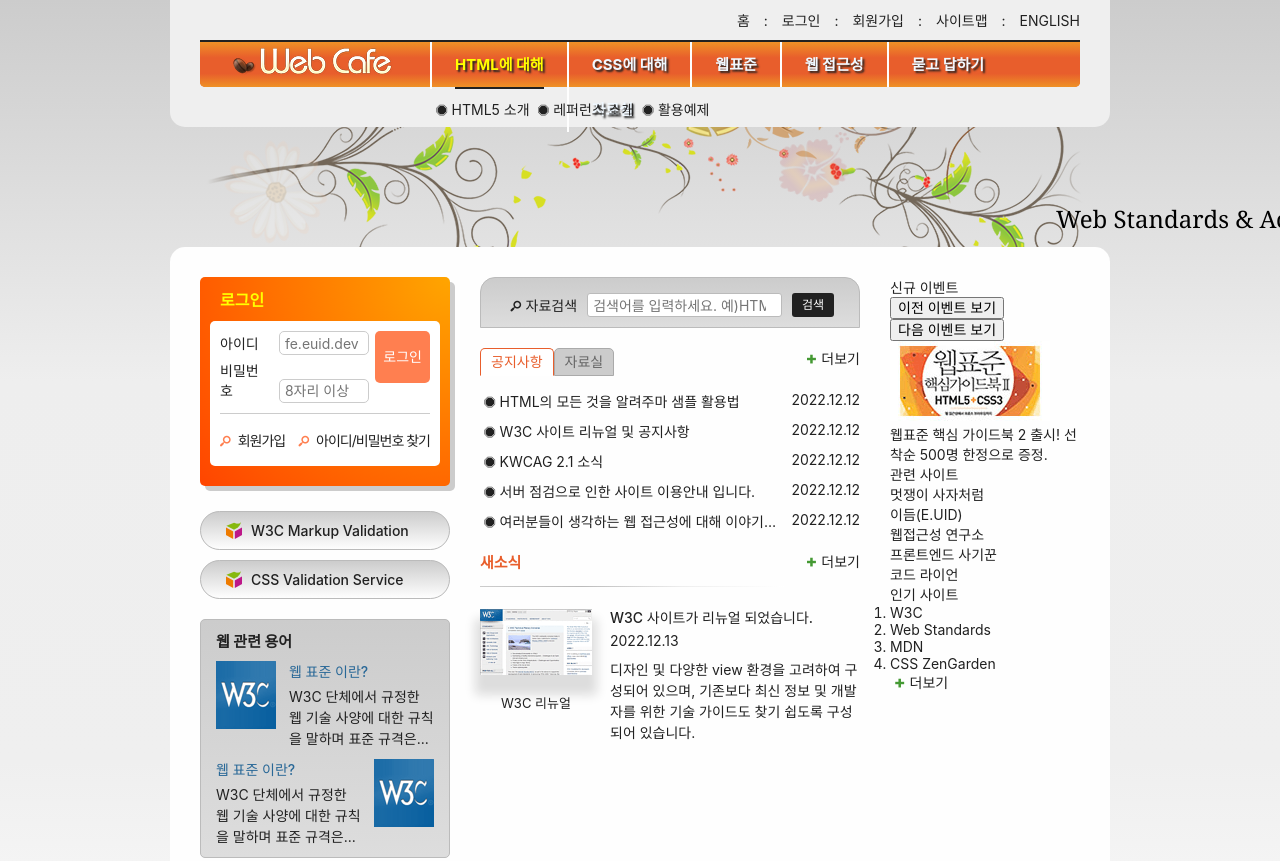
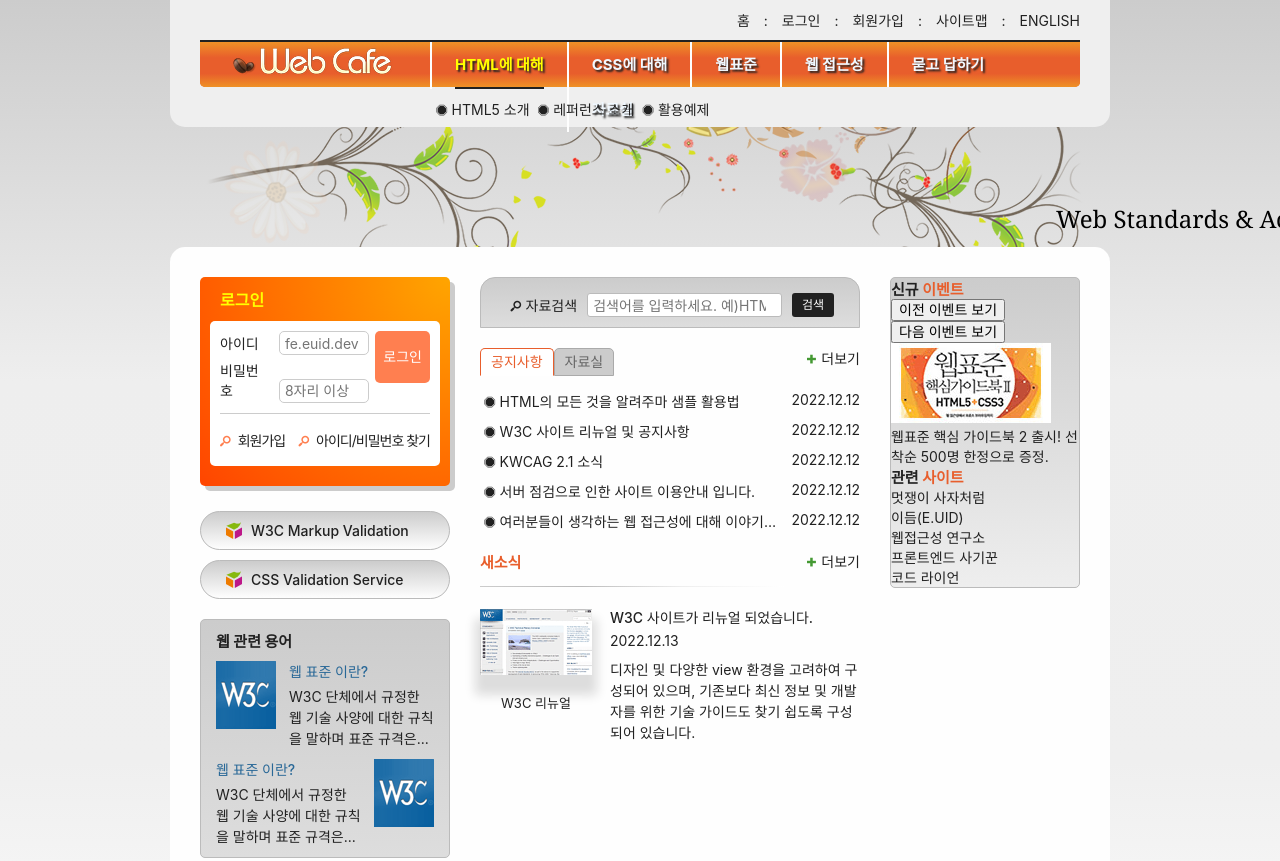
Before and after one commit to ovelute53/HTML5, a plain HTML site: page index.html in a window 1280 px wide. Shown: the top 861 px of the page. Drawn offline with Linux system fonts and the light colour scheme; a web font is replaced by a local one.

Commit message:
공통 매뉴얼 마크업

```diff
--- a/index.html
+++ b/index.html
@@ -413,7 +413,7 @@
       <div class="group group3">
         <div class="gradient-effect">
           <section class="event">
-            <h2 class="event-title">
+            <h2 class="event-title text-xl">
               신규 <span class="accent-color">이벤트</span>
             </h2>
             <div class="event-button-wrapper">
@@ -438,7 +438,7 @@
             </div>
           </section>
           <section class="related">
-            <h2 class="related-title">
+            <h2 class="related-title text-xl">
               관련 <span class="accent-color">사이트</span>
             </h2>
             <ul class="related-list" tabindex="0">
@@ -448,33 +448,6 @@
               <li><a href="/">프론트엔드 사기꾼</a></li>
               <li><a href="/">코드 라이언</a></li>
             </ul>
-          </section>
-        </div>
-        <div class="gradient-effect margin-top-default">
-          <section class="favorite">
-            <h2 class="favorite-title">
-              인기 <span class="accent-color">사이트</span>
-            </h2>
-            <ol class="favorite-list">
-              <li class="no1">
-                <a href="/">W3C</a><em class="up" aria-label="순위 상승"></em>
-              </li>
-              <li class="no2">
-                <a href="/">Web Standards</a
-                ><em class="down" aria-label="순위 하락"></em>
-              </li>
-              <li class="no3">
-                <a href="/">MDN</a
-                ><em class="stop" aria-label="순위 변동없음"></em>
-              </li>
-              <li class="no4">
-                <a href="/">CSS ZenGarden</a
-                ><em class="up" aria-label="순위 상승"></em>
-              </li>
-            </ol>
-            <a href="/" class="more favorite-more icon-plus" title="인기 사이트"
-              >더보기</a
-            >
           </section>
         </div>
       </div>
--- a/styles/style.css
+++ b/styles/style.css
@@ -700,6 +700,22 @@
   padding: 8px;
 }
 
+/* 신규 이벤트 및 관련사이트 */
+.gradient-effect {
+  background: #ccc linear-gradient(to bottom, #ccc, #eee);
+  border: 1px solid #bbb;
+  border-radius: 5px;
+}
+
+.accent-color {
+  color: #e85e2c;
+}
+
+.text-xl {
+  font-size: 1.5rem;
+  font-weight: 700;
+}
+
 /* slogan area */
 .slogan {
   background: skyblue;
```
